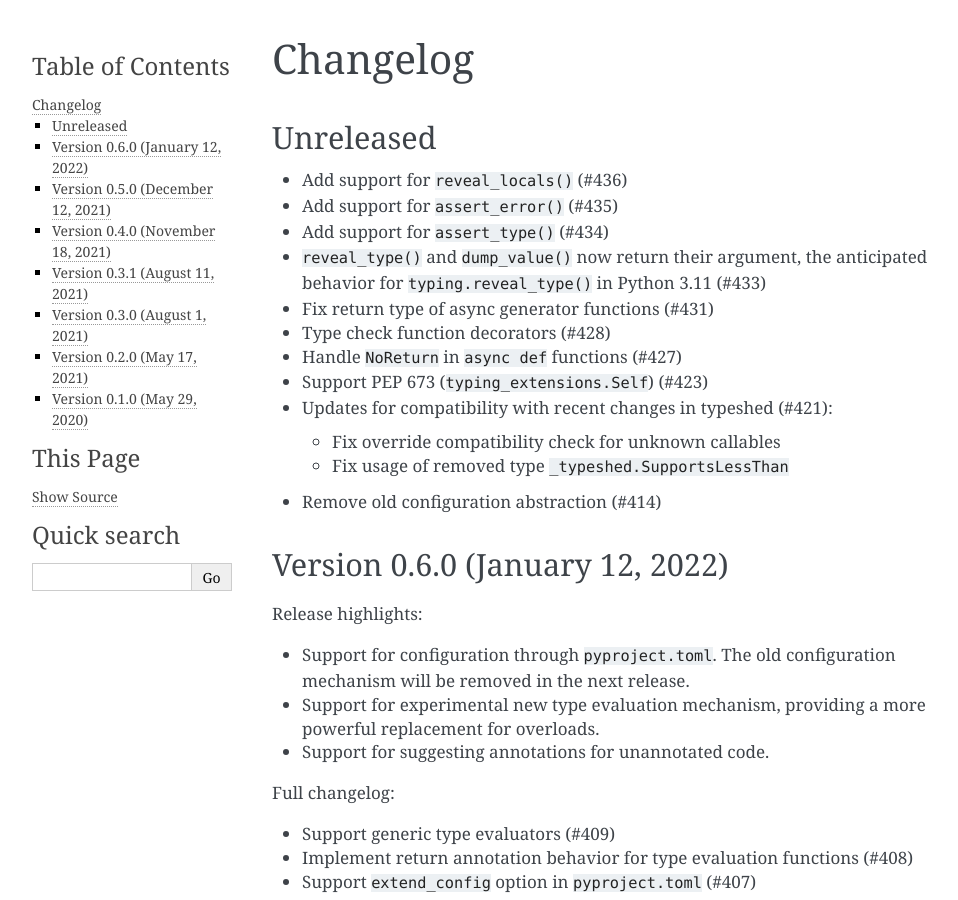
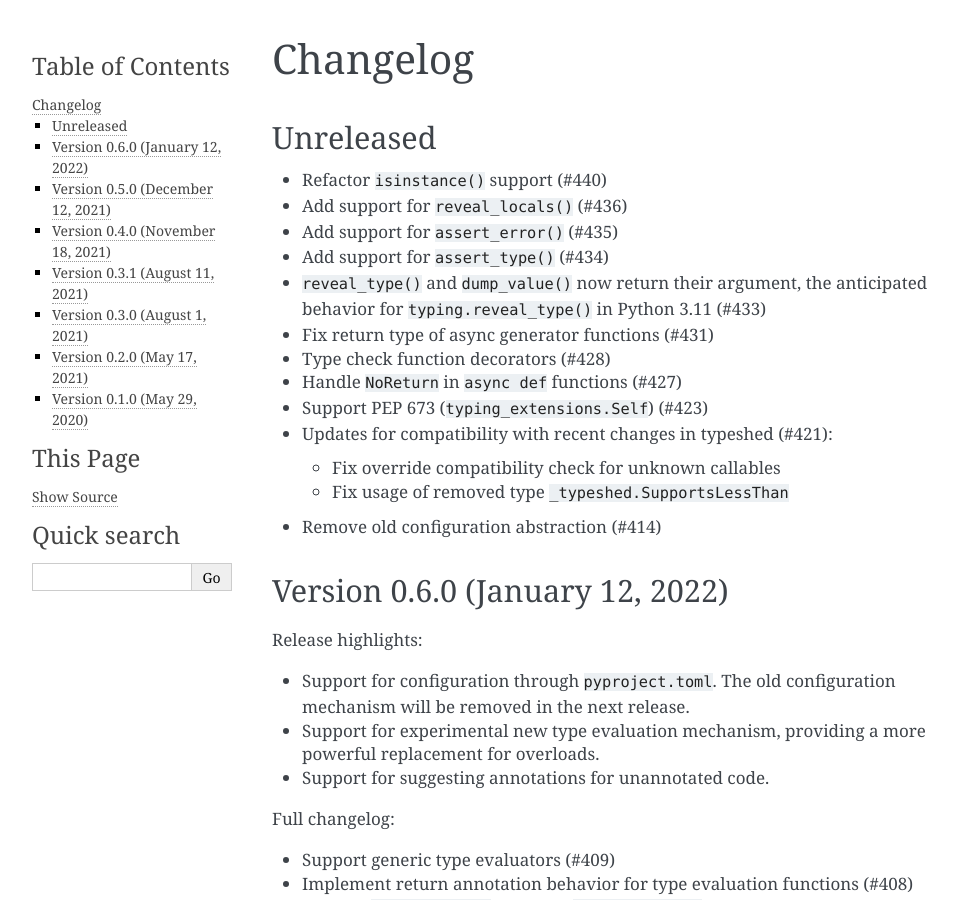
Before and after one commit to quora/pyanalyze, a Sphinx documentation site: the page built from docs/changelog.md, in a window 1280 px wide and 900 px high. Shown: the whole window, without its empty margins (148-1106 px from the left). Built offline with Sphinx 7.4.7, drawn with Linux system fonts in a browser that asks for light colours.

Commit message:
changelog

```diff
--- a/docs/changelog.md
+++ b/docs/changelog.md
@@ -2,6 +2,7 @@
 
 ## Unreleased
 
+- Refactor `isinstance()` support (#440)
 - Add support for `reveal_locals()` (#436)
 - Add support for `assert_error()` (#435)
 - Add support for `assert_type()` (#434)
```
